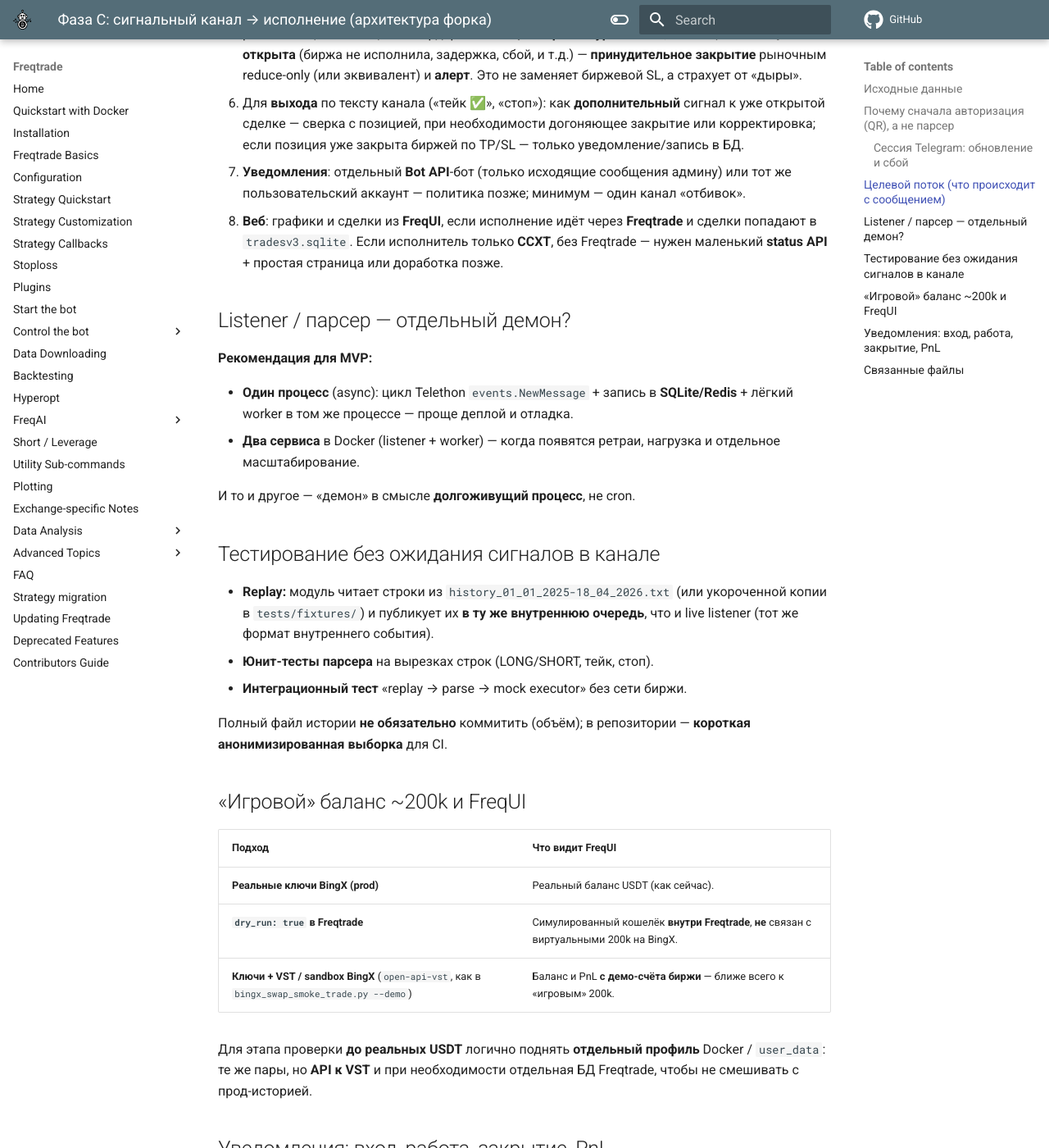
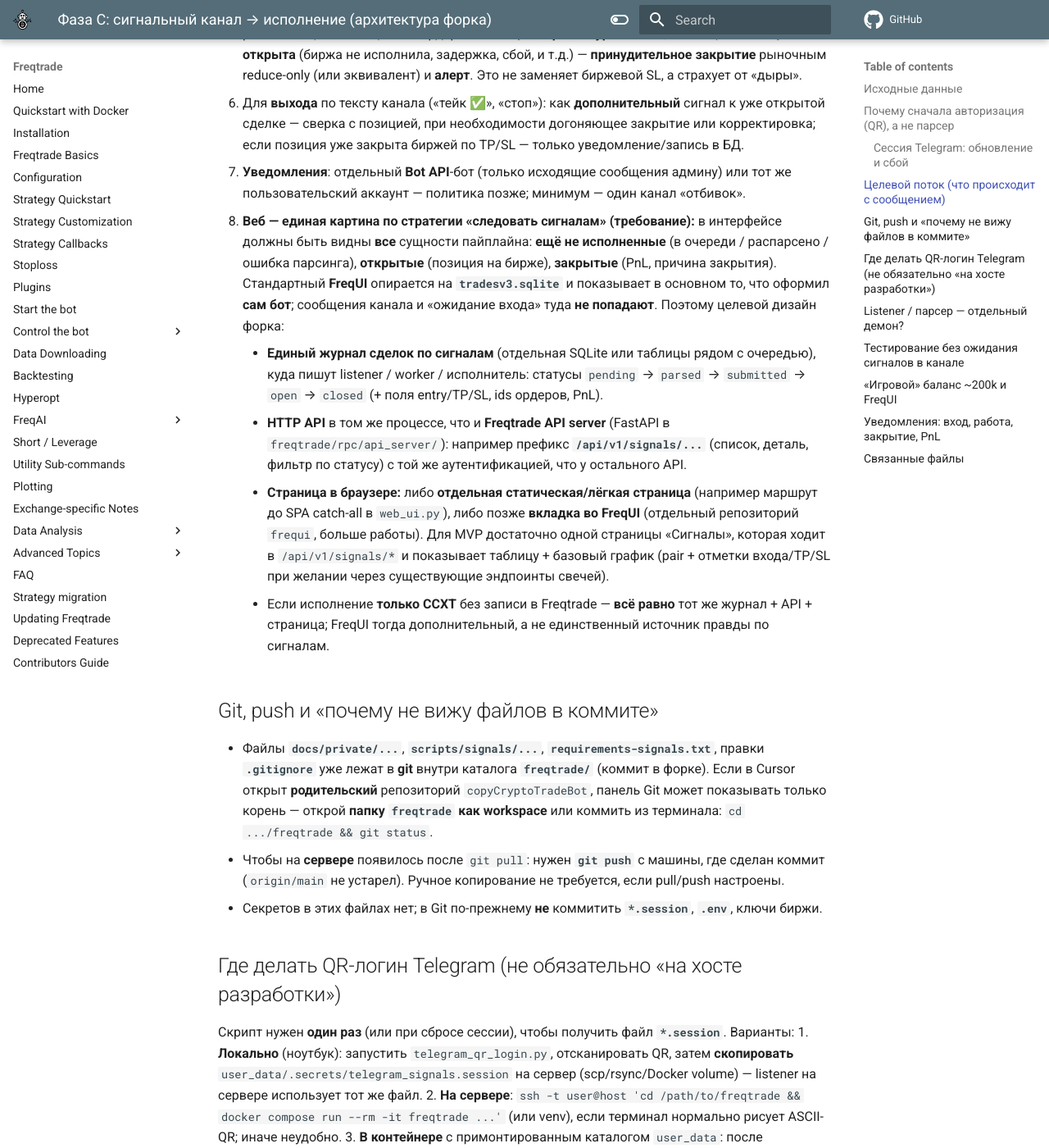
Before and after one commit to aabudeev/freqtrade, an MkDocs documentation site: the page built from docs/private/phase-c-signals-architecture.md, in a window 1280 px wide and 1400 px high, scrolled down 2136 px. Shown: the whole window at 82% size. Built offline with MkDocs 1.6.1 and Material for MkDocs 9.7.7, drawn with Linux system fonts in a browser that asks for light colours; comment, search, counter and statistics services are not loaded; the version menu is left out; some of the changed text lies outside the part shown.

Commit message:
docs(signals): web dashboard spec, server QR workflow, .env.example telegram MTProto
Made-with: Cursor

```diff
--- a/docs/private/phase-c-signals-architecture.md
+++ b/docs/private/phase-c-signals-architecture.md
@@ -63,7 +63,26 @@ flowchart LR
 5. **Stop-loss — обязательная подстраховка:** даже при выставленном на бирже SL исполнитель ведёт **watchdog** (фоновый цикл с настраиваемым интервалом): сверка открытой позиции, рыночной цены и защитных ордеров. Если **цена прошла уровень SL**, а позиция **всё ещё открыта** (биржа не исполнила, задержка, сбой, и т.д.) — **принудительное закрытие** рыночным reduce-only (или эквивалент) и **алерт**. Это не заменяет биржевой SL, а страхует от «дыры».
 6. Для **выхода** по тексту канала («тейк ✅», «стоп»): как **дополнительный** сигнал к уже открытой сделке — сверка с позицией, при необходимости догоняющее закрытие или корректировка; если позиция уже закрыта биржей по TP/SL — только уведомление/запись в БД.
 7. **Уведомления**: отдельный **Bot API**-бот (только исходящие сообщения админу) или тот же пользовательский аккаунт — политика позже; минимум — один канал «отбивок».
-8. **Веб**: графики и сделки из **FreqUI**, если исполнение идёт через **Freqtrade** и сделки попадают в `tradesv3.sqlite`. Если исполнитель только **CCXT**, без Freqtrade — нужен маленький **status API** + простая страница или доработка позже.
+8. **Веб — единая картина по стратегии «следовать сигналам» (требование):** в интерфейсе должны быть видны **все** сущности пайплайна: **ещё не исполненные** (в очереди / распарсено / ошибка парсинга), **открытые** (позиция на бирже), **закрытые** (PnL, причина закрытия). Стандартный **FreqUI** опирается на **`tradesv3.sqlite`** и показывает в основном то, что оформил **сам бот**; сообщения канала и «ожидание входа» туда **не попадают**. Поэтому целевой дизайн форка:
+   - **Единый журнал сделок по сигналам** (отдельная SQLite или таблицы рядом с очередью), куда пишут listener / worker / исполнитель: статусы `pending` → `parsed` → `submitted` → `open` → `closed` (+ поля entry/TP/SL, ids ордеров, PnL).
+   - **HTTP API** в том же процессе, что и **Freqtrade API server** (FastAPI в `freqtrade/rpc/api_server/`): например префикс **`/api/v1/signals/...`** (список, деталь, фильтр по статусу) с той же аутентификацией, что у остального API.
+   - **Страница в браузере:** либо **отдельная статическая/лёгкая страница** (например маршрут до SPA catch-all в `web_ui.py`), либо позже **вкладка во FreqUI** (отдельный репозиторий `frequi`, больше работы). Для MVP достаточно одной страницы «Сигналы», которая ходит в `/api/v1/signals/*` и показывает таблицу + базовый график (pair + отметки входа/TP/SL при желании через существующие эндпоинты свечей).
+   - Если исполнение **только CCXT** без записи в Freqtrade — **всё равно** тот же журнал + API + страница; FreqUI тогда дополнительный, а не единственный источник правды по сигналам.
+
+## Git, push и «почему не вижу файлов в коммите»
+
+- Файлы **`docs/private/...`**, **`scripts/signals/...`**, **`requirements-signals.txt`**, правки **`.gitignore`** уже лежат в **git** внутри каталога **`freqtrade/`** (коммит в форке). Если в Cursor открыт **родительский** репозиторий `copyCryptoTradeBot`, панель Git может показывать только корень — открой **папку `freqtrade` как workspace** или коммить из терминала: `cd .../freqtrade && git status`.
+- Чтобы на **сервере** появилось после `git pull`: нужен **`git push`** с машины, где сделан коммит (`origin/main` не устарел). Ручное копирование не требуется, если pull/push настроены.
+- Секретов в этих файлах нет; в Git по-прежнему **не** коммитить **`*.session`**, **`.env`**, ключи биржи.
+
+## Где делать QR-логин Telegram (не обязательно «на хосте разработки»)
+
+Скрипт нужен **один раз** (или при сбросе сессии), чтобы получить файл **`*.session`**. Варианты:
+1. **Локально** (ноутбук): запустить `telegram_qr_login.py`, отсканировать QR, затем **скопировать** `user_data/.secrets/telegram_signals.session` на сервер (scp/rsync/Docker volume) — listener на сервере использует тот же файл.
+2. **На сервере**: `ssh -t user@host 'cd /path/to/freqtrade && docker compose run --rm -it freqtrade ...'` (или venv), если терминал нормально рисует ASCII-QR; иначе неудобно.
+3. **В контейнере** с примонтированным каталогом `user_data`: после появления `.session` на хосте контейнер подхватывает без пересборки.
+
+Переменные **`TELEGRAM_API_ID` / `TELEGRAM_API_HASH`** (и при необходимости путь сессии) задаёшь в **`.env` на сервере** вручную или через свой шаблон — в репозитории только **`.env.example`** без секретов.
 
 ## Listener / парсер — отдельный демон?
 
```
Also changed, not shown: 2 other files.
